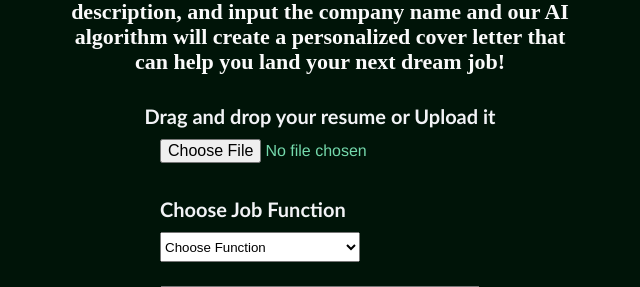
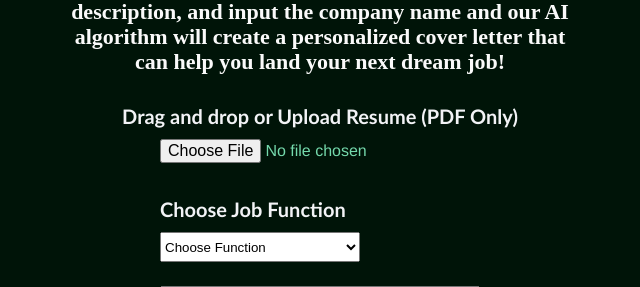
Before and after one commit to GauravMohan1/applicantAI, a Flask app: page / in a window 1280 px wide. Shown: the part 400-687 px from the top of the page, without its empty margins (320-960 px from the left). Run offline with Flask 2, Linux system fonts and the light colour scheme; some web fonts are replaced.

Commit message:
final changes

```diff
--- a/app.py
+++ b/app.py
@@ -5,8 +5,6 @@ from flask import Flask, redirect, render_template, request, url_for
 import PyPDF2
 from dotenv import load_dotenv, find_dotenv
 from pathlib import Path
-from docx2pdf import convert
-
 
 
 
@@ -61,8 +59,9 @@ def extract_resume():
     try:
         pdf = PyPDF2.PdfReader(pdf_file)
     except:
-        pdf_file = convert(pdf_file)
-        pdf = PyPDF2.PdfReader(pdf_file)
+        error_message = "Please upload a PDF version of your resume"
+        return redirect(url_for("index", result=error_message))
+
     # Iterate over every page in the PDF
     text = ""
     for page in range(len(pdf.pages)):
--- a/templates/index.html
+++ b/templates/index.html
@@ -17,7 +17,7 @@
       and input the company name and our AI algorithm will create a
       personalized cover letter that can help you land your next dream job!
     </h5>
-    <h4>Drag and drop your resume or Upload it</h4>
+    <h4>Drag and drop or Upload Resume (PDF Only)</h4>
     <form action="/app" method="post" enctype="multipart/form-data">
       <input type="file" name="resume" id="resume" required>
       <br>
```
